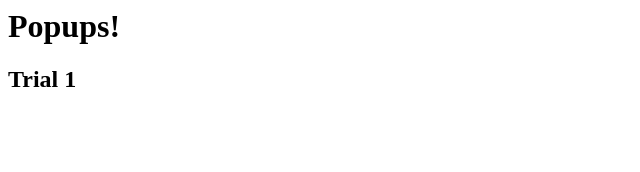
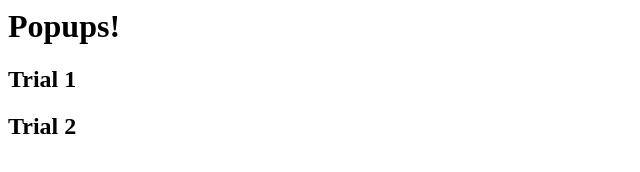
Before and after one commit to Beamanator/Popups, a plain HTML site: page index.html in a window 1280 px wide. Shown: the whole page, without its empty margins (0-640 px from the left). Drawn offline with Linux system fonts and the light colour scheme.

Commit message:
test2 for contributions
Small change so I see if I github shows my contributions.

```diff
--- a/index.html
+++ b/index.html
@@ -11,5 +11,8 @@
   <div>
     <h2>Trial 1</h2>
   </div>
+  <div>
+    <h2>Trial 2</h2>
+  </div>
 </body>
 </html>
```
